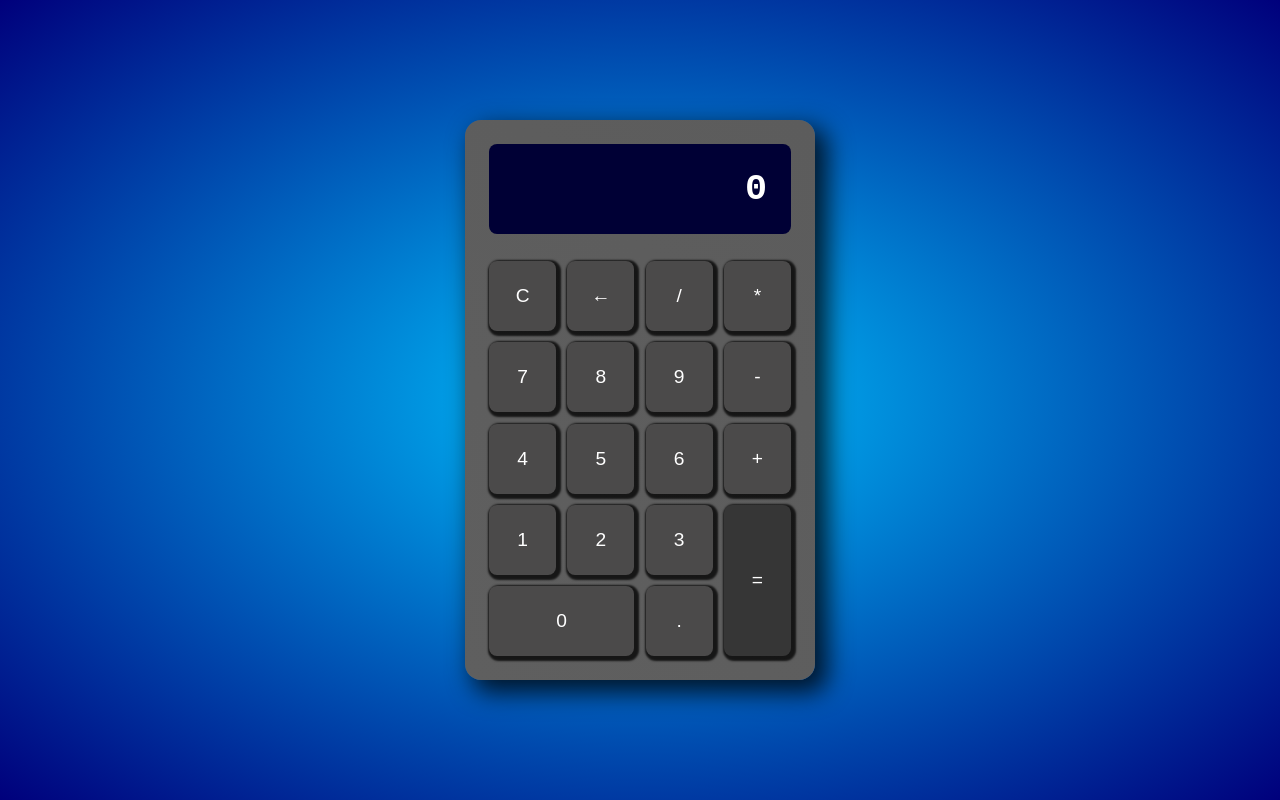
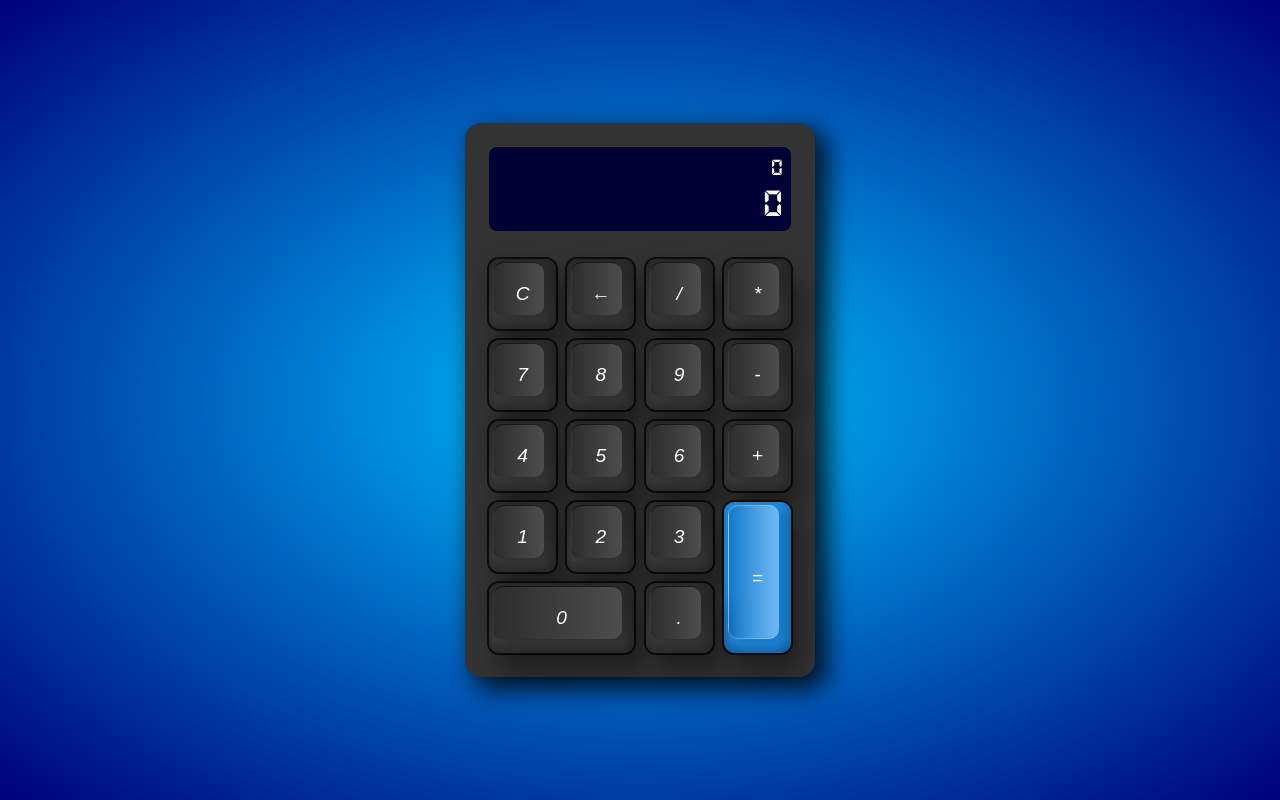
Before and after one commit to Fcortesh1987/Calculadora, a plain HTML site: page index.html in a window 1280 px wide. Drawn offline with Linux system fonts and the light colour scheme.

Commit message:
cambio general en diseño y funcionalidad

```diff
--- a/CSS/main.css
+++ /dev/null
@@ -1,73 +0,0 @@
-* {
-    margin: 0;
-    padding: 0;
-    box-sizing: border-box;
-    font-family: sans-serif;
-}
-
-body {
-    min-height: 100vh;
-    background: radial-gradient(rgb(0, 195, 255), rgb(0, 0, 124));
-    background-repeat: no-repeat;
-    background-attachment: fixed;
-    height: 100%;
-    margin: 0;
-    display: grid;
-    place-items: center;
-}
-
-.calculadora {
-    background: linear-gradient(45deg,rgb(95, 95, 95), rgb(92, 92, 92));
-    color: white;
-    width: 350px;
-    max-width: 100%;
-    padding: 1.5rem;
-    border-radius: 1rem;
-    display: grid;
-    grid-template-columns: repeat(4, 1fr);
-    gap: .7rem;
-    box-shadow: 10px 10px 25px 3px rgba(0, 0, 0, 0.767);
-}
-
-.pantalla {
-    grid-column: 1 / -1;
-    background-color: rgb(0, 0, 53);
-    padding: 1.5rem;
-    font-size: 2.3rem;
-    text-align: right;
-    border-radius: .5rem;
-    margin-bottom: 1rem;
-    font-family: monospace;
-    font-weight: 600;
-}
-
-.btn {
-    background-color: rgb(75, 74, 74);
-    font-size: 1.2rem;
-    color: white;
-    border: 0;
-    padding: 1.5rem .5rem;
-    display: flex;
-    justify-content: center;
-    align-items: center;
-    border-radius: .5rem;
-    cursor: pointer;
-    box-shadow: 2px 2px 2px 3px rgba(0, 0, 0, 0.767);
-}
-
-.btn:hover {
-    background: radial-gradient(rgb(75, 74, 74), rgb(53, 50, 50));
-}
-
-#cero {
-    grid-column: span 2;
-}
-
-#igual {
-    grid-row: span 2;
-    background-color: rgb(54, 54, 54);
-}
-
-#igual:hover {
-    background-color: rgb(75, 74, 74);
-}
--- /dev/null
+++ b/CSS/style.css
@@ -0,0 +1,115 @@
+@font-face{
+    font-family: "DS-Digital-Bold";
+    src: url("../fonts/DS-DIGIB.TTF");
+}
+* {
+    margin: 0;
+    padding: 0;
+    box-sizing: border-box;
+    font-family: sans-serif;
+}
+
+body {
+    min-height: 100vh;
+    background: radial-gradient(rgb(0, 195, 255), rgb(0, 0, 124));
+    background-repeat: no-repeat;
+    background-attachment: fixed;
+    height: 100%;
+    margin: 0;
+    display: grid;
+    place-items: center;
+}
+
+.calculadora {
+    background: #333;
+    color: white;
+    width: 350px;
+    max-width: 100%;
+    padding: 1.5rem;
+    border-radius: 1rem;
+    display: grid;
+    grid-template-columns: repeat(4, 1fr);
+    gap: .7rem;
+    box-shadow: 10px 10px 25px 3px rgba(0, 0, 0, 0.767);
+    position: relative;
+}
+
+#pantalla {
+    grid-column: 1 / -1;
+    background-color: rgb(0, 0, 53);
+    padding: 0.5rem;
+    text-align: right;
+    border-radius: .5rem;
+    margin-bottom: 1rem;
+}
+
+.fila1{
+    font-size: 1.5rem;
+    font-weight: 400;
+    font-family: "DS-Digital-Bold";
+
+}
+
+.fila2{
+    font-size: 2.5rem;
+    padding-top: 0.3rem;
+    font-family: "DS-Digital-Bold";
+}
+
+.btn {
+    border: none;
+    background: linear-gradient(180deg, #2f2f2f, #3f3f3f);
+    font-size: 1.2rem;
+    color: #fff;
+    border: 0;
+    padding: 1.5rem .5rem;
+    display: flex;
+    justify-content: center;
+    align-items: center;
+    border-radius: 10px;
+    cursor: pointer;
+    box-shadow: inset -8px 0 8px rgba(0, 0, 0, 0.15),
+    inset 0 -8px 8px rgba(0, 0, 0, 0.25),
+    0 0 0 2px rgba(0, 0, 0, 0.75),
+    10px 20px 25px rgba(0, 0, 0, 0.4);
+    position: relative;
+}
+
+.btn::before {
+    content: '';
+    position: absolute;
+    top: 3px;
+    left: 4px;
+    right: 12px;
+    bottom: 14px;
+    border-radius: 10px;
+    background: linear-gradient(90deg, #2d2d2d, #4d4d4d);
+    box-shadow: -5px -5px 15px rgba(0, 0, 0, 0.1),
+    10px 5px 10px rgba(0, 0, 0, 0.15);
+    border-left: 1px solid rgba(0, 0, 0, 0.27);
+    border-top: 1px solid rgba(0, 0, 0, 0.6);
+}
+.btn i{
+    position: relative;
+}
+
+.btn:active{
+    filter: brightness(1.5);
+}
+
+#cero {
+    grid-column: span 2;
+}
+
+#igual {
+    grid-row: span 2;
+    background: #2196f3;
+
+}
+
+#igual::before {
+    background: linear-gradient(90deg, #1479c9, rgba(255, 255, 255, 0.36));
+    border-left: 1px solid rgba(255, 255, 255, 0.27);
+    border-bottom: 1px solid rgba(255, 255, 255, 0.27);
+    border-top: 1px solid rgba(255, 255, 255, 0.27);
+}
--- a/index.html
+++ b/index.html
@@ -4,29 +4,32 @@
     <meta charset="UTF-8">
     <meta name="viewport" content="width=device-width, initial-scale=1.0">
     <title>Calculadora</title>
-    <link rel="stylesheet" href="./CSS/main.css">
+    <link rel="stylesheet" href="./CSS/style.css">
 </head>
 <body>
     <div class="calculadora">
-        <div class="pantalla">0</div>
-        <button id="c"class="btn">C</button>
-        <button id="borrar" class="btn">←</button>
-        <button class="btn">/</button>
-        <button class="btn">*</button>
-        <button class="btn">7</button>
-        <button class="btn">8</button>
-        <button class="btn">9</button>
-        <button class="btn">-</button>
-        <button class="btn">4</button>
-        <button class="btn">5</button>
-        <button class="btn">6</button>
-        <button class="btn">+</button>
-        <button class="btn">1</button>
-        <button class="btn">2</button>
-        <button class="btn">3</button>
-        <button id="igual" class="btn">=</button>
-        <button id="cero" class="btn">0</button>
-        <button class="btn">.</button>
+        <div id="pantalla">
+            <div class="fila1">0</div>
+            <div class="fila2">0</div>
+        </div>
+        <button id="c"class="btn"><i>C</i></button>
+        <button id="borrar" class="btn"><i>←</i></button>
+        <button id="operacion" class="btn"><i>/</i></button>
+        <button id="operacion" class="btn"><i>*</i></button>
+        <button class="btn"><i>7</i></button>
+        <button class="btn"><i>8</i></button>
+        <button class="btn"><i>9</i></button>
+        <button id="operacion" class="btn"><i>-</i></button>
+        <button class="btn"><i>4</i></button>
+        <button class="btn"><i>5</i></button>
+        <button class="btn"><i>6</i></button>
+        <button id="operacion" class="btn"><i>+</i></button>
+        <button class="btn"><i>1</i></button>
+        <button class="btn"><i>2</i></button>
+        <button class="btn"><i>3</i></button>
+        <button id="igual" class="btn"><i>=</i></button>
+        <button id="cero" class="btn"><i>0</i></button>
+        <button class="btn"><i>.</i></button>
     </div>
     <script src="./js/main.js"></script>
 </body>
--- a/js/main.js
+++ b/js/main.js
@@ -1,35 +1,63 @@
-const pantalla = document.querySelector(".pantalla");
+const pantalla1 = document.querySelector(".fila1");
+const pantalla2 = document.querySelector(".fila2");
 const botones = document.querySelectorAll(".btn");
+var numero = 0;
+var operador1 = 0;
+var formateador = new Intl.NumberFormat('es-MX');
 
 botones.forEach(boton => {
     boton.addEventListener("click", () => {
         const botonPulsado = boton.textContent;
+
         if (boton.id === "c") {
-            pantalla.textContent = "0";
+            pantalla1.textContent = "0";
+            pantalla2.textContent = "0";
             return;
         }
         if (boton.id === "borrar") {
-            if (pantalla.textContent.length === 1 || pantalla.textContent === "ERROR!") {
-                pantalla.textContent = "0";
+            if (pantalla2.textContent.length === 1 || pantalla2.textContent === "ERROR!") {
+                pantalla2.textContent = "0";
             } else {
-                pantalla.textContent = pantalla.textContent.slice(0,-1);
+                let num = pantalla2.textContent.replace(/,/g, "");
+                num = num.slice(0,-1);
+                pantalla2.textContent = formateador.format(num);
             }
             return;
         }
+        if (boton.id === "operacion") {
+            let num= String(pantalla2.textContent);
+            num += botonPulsado;
+            pantalla1.textContent = num;
+            operador1 = pantalla2.textContent.replace(/,/g, "");
+            operador1 += botonPulsado;
+            pantalla2.textContent = "0";
+            return;
+        }
+
         if (boton.id === "igual") {
             try {
-                pantalla.textContent = eval(pantalla.textContent);
+                pantalla1.textContent = pantalla1.textContent += pantalla2.textContent;
+                let num = pantalla2.textContent.replace(/,/g, "");
+                num = eval(operador1 + num);
+                pantalla2.textContent = formateador.format(num);
             } catch (error) {
-                pantalla.textContent = "ERROR!";
+                pantalla2.textContent = "ERROR!";
             }
             return;
         }
 
 
-        if(pantalla.textContent === "0" || pantalla.textContent === "ERROR!"){
-            pantalla.textContent = botonPulsado;
+        if(pantalla2.textContent === "0" || pantalla2.textContent === "ERROR!"){
+            pantalla2.textContent = botonPulsado;
         } else {
-            pantalla.textContent += botonPulsado;
+            let num = pantalla2.textContent.replace(/,/g, "");
+            num += botonPulsado;
+            if (num.charAt(num.length - 1) === '.') {
+                pantalla2.textContent = num;
+            } else {
+                pantalla2.textContent = formateador.format(num);
+            }
+
         }
     })
 })
```
Also changed, not shown: fonts/DS-DIGIB.TTF (added).
